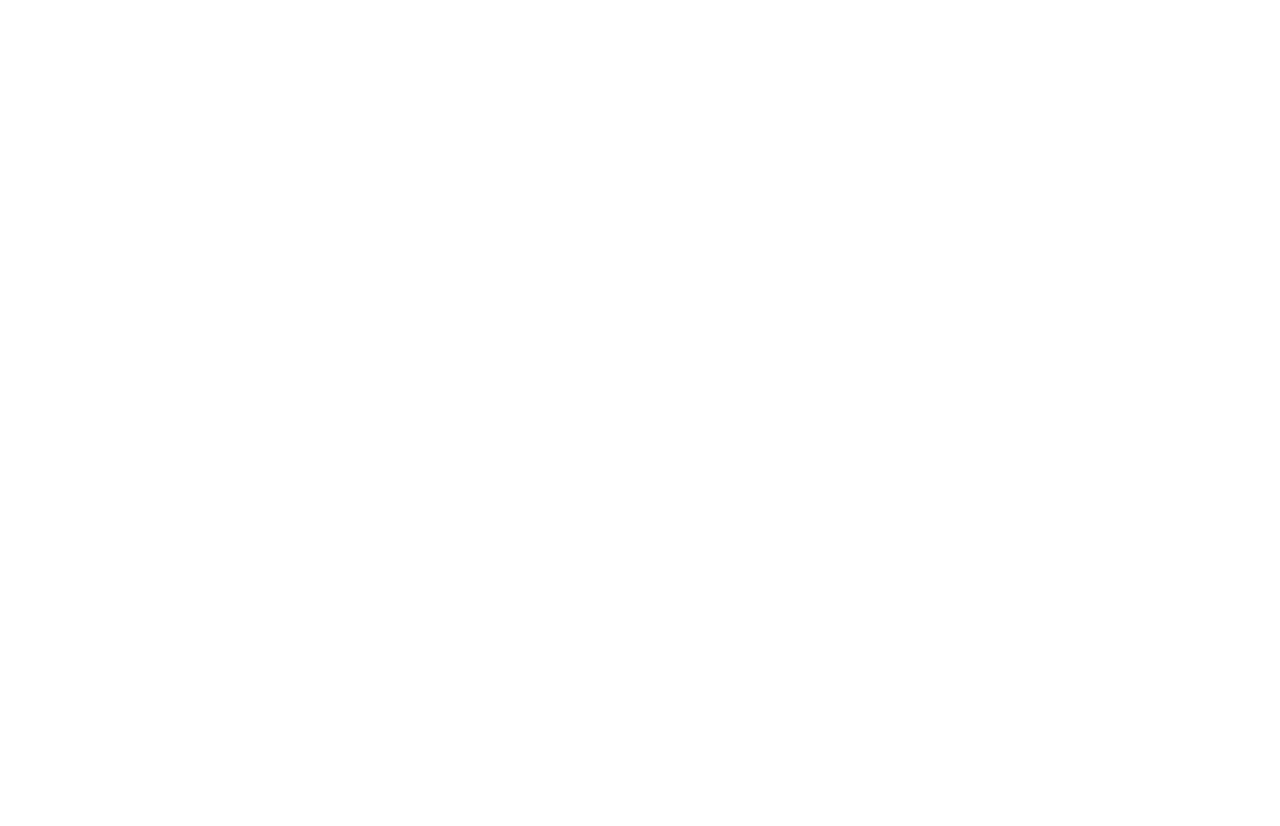
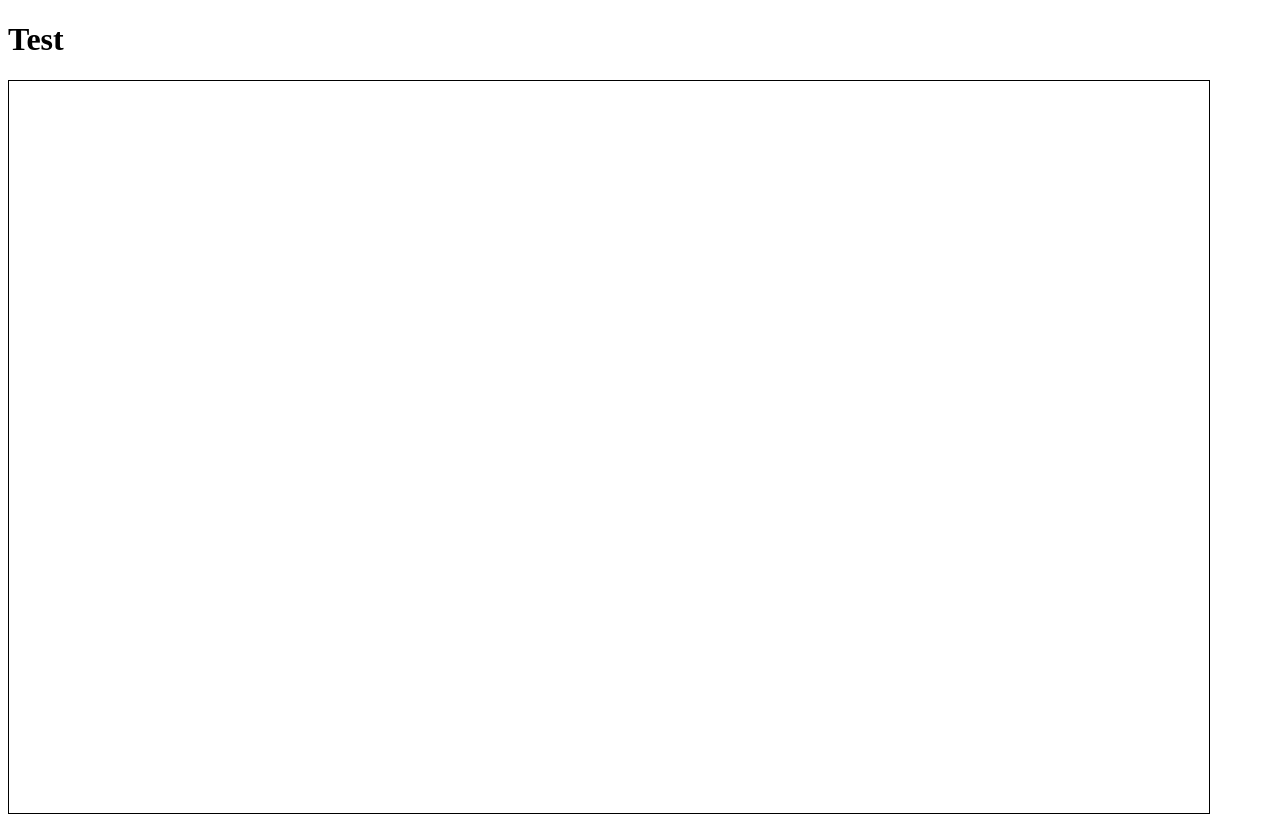
Before and after one commit to stevenr4/return-to-shady-glen, a plain HTML site: page index.html in a window 1280 px wide. Before the commit the page ends 800 px from the top, so only its background shows below. Drawn offline with Linux system fonts and the light colour scheme.

Commit message:
Added initial things to make sure files are loading

```diff
--- a/index.html
+++ b/index.html
@@ -8,8 +8,8 @@
     <link rel="stylesheet" href="style.css">
   </head>
   <body>
-    <h1></h1>
-    <canvas id="game-canvas" ></canvas>
+    <h1>Test</h1>
+    <canvas id="game-canvas" width="544" height="332"></canvas>
     <script src="index.js"></script>
   </body>
 </html>
--- a/index.js
+++ b/index.js
@@ -0,0 +1 @@
+console.log("Running");
--- a/style.css
+++ b/style.css
@@ -0,0 +1,15 @@
+canvas {
+    image-rendering: optimizeSpeed;
+    image-rendering: -moz-crisp-edges;
+    image-rendering: -webkit-optimize-contrast;
+    image-rendering: -o-crisp-edges;
+    image-rendering: crisp-edges;
+    -ms-interpolation-mode: nearest-neighbor;
+}
+
+#game-canvas {
+    width: 1200px;
+    height: auto;
+    max-width: 100%;
+    border: 1px solid black;
+}
```
